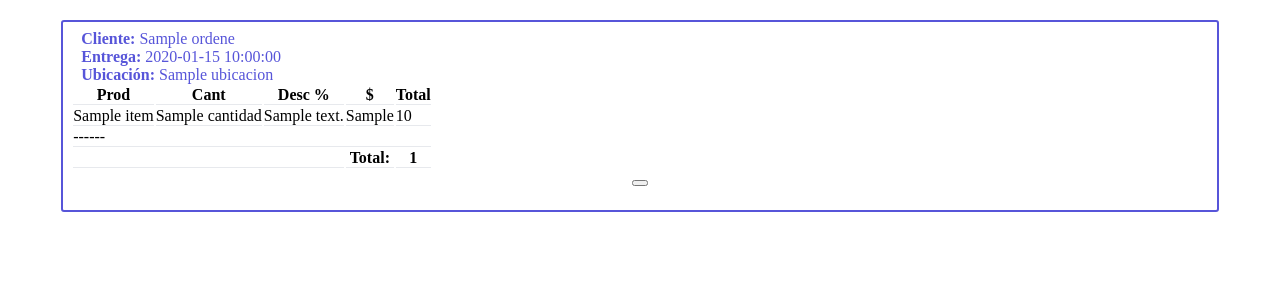
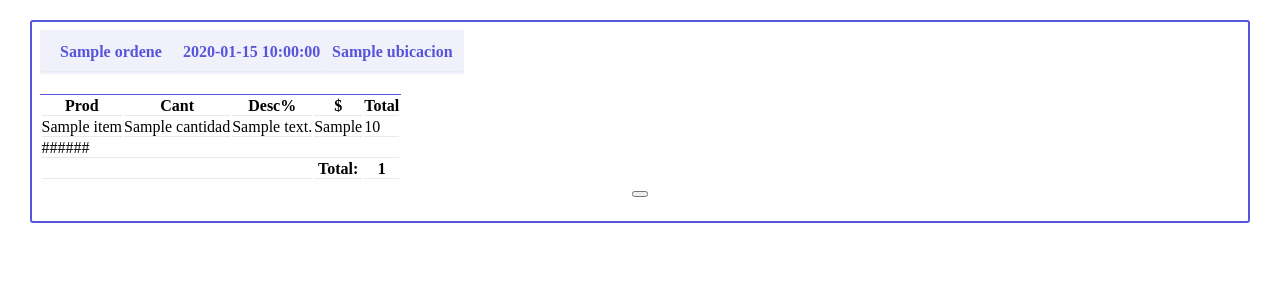
Before and after one commit to geronimotondato/stock_engine, a CodeIgniter app: the page made by application/views/ordenes.php in a window 1280 px wide. Shown: the top 300 px of the page. Run offline with CodeIgniter, Linux system fonts and the light colour scheme; tables that the repository leaves empty or names only in its code hold one stand-in row (values such as "Sample post"); the template is opened without the code that fills it: most values are stand-ins (such as "Sample title", 1, 10 or a date in 2020); lists and menus that the app fills with data are empty.

Commit message:
mejoro la vista de ordenes

```diff
--- a/application/views/ordenes.php
+++ b/application/views/ordenes.php
@@ -13,33 +13,34 @@
     <div class="columns">
 
         <div class="cabecera-orden column col-12">
-        <strong>Cliente: </strong><?= $orden["nombre"];?>
-        </div>
-
-        <div class="cabecera-orden column col-12">
-        <strong>Entrega: </strong><?= $orden["fecha_entrega"]; ?>
-        </div>
-
-        <div class="cabecera-orden column col-12">
-        <strong>Ubicación: </strong><?= $orden["ubicacion"]; ?>
+        <table class="table">
+          <thead>
+            <tr>
+              <th width=33%><?= $orden["nombre"];?></th>
+              <th width=33%><?= $orden["fecha_entrega"]; ?></th>
+              <th width=33%><?= $orden["ubicacion"]; ?></th>
+            </tr>
+          </thead>
+        </table>
         </div>
 
       <div class="column col-12">
 
 
-        <table class="table table-striped table-hover">
+
+        <table class="table tabla-productos">
           <thead>
             <tr>
               <th>Prod</th>
               <th>Cant</th>
-              <th>Desc %</th>
+              <th>Desc%</th>
               <th>$</th>
               <th>Total</th>
             </tr>
           </thead>
           <tbody>
             <?PHP foreach($orden["items"] as $item): ?>
-            <tr class="active">
+            <tr>
               <td><?= $item["nombre"] ?></td>
               <td><?= $item["cantidad"]?></td>
               <td><?= $item["descuento"]?></td>
@@ -47,8 +48,8 @@
               <td><?= $item["total"]?></td>
             </tr>
             <?PHP endforeach ?>
-            <tr class="active">
-              <td colspan=5>------</td>
+            <tr >
+              <td colspan=5>######</td>
             </tr>
             <tr>
               <th colspan=3></th>
@@ -65,7 +66,7 @@
          </div>
          <div class="column col-6 acciones">
            <form action="ordenes/finalizar_orden" method="post">
-            <button class="btn btn-link" name="id_orden" value=<?PHP echo $orden['id_orden'];?>><i class='icon icon-2x icon-check'></i></button>
+            <button id="finalizar-orden"class="btn btn-link" name="id_orden" value=<?PHP echo $orden['id_orden'];?>><i class='icon icon-2x icon-check'></i></button>
             </form>
         </div>
 
--- a/resources/css/ordenes.css
+++ b/resources/css/ordenes.css
@@ -1,6 +1,6 @@
 
 .orden{
-	max-width: 90%;
+	max-width: 95%;
 	margin: 20px auto;
 	padding: 8px;
 	border: 2px solid #5755d9;
@@ -19,6 +19,31 @@
 	max-width: 500px;
 }
 
+.table td, .table th {
+	border-bottom: .05rem solid #e7e9ed;
+	padding: 0px;
+}
+
+.cabecera-orden table{
+	color:#5755d9;
+	text-align: center;
+	margin-bottom: 20px;
+	background-color: #5755d915;
+}
+
+.cabecera-orden table tr{
+	height: 40px;
+}
+
+.tabla-productos{
+	border-top: 1px solid #5755d9;
+	border-radius: 3;
+}
+
+.tabla-productos tbody tr td{
+	border-roght: 1px solid  #444;
+}
+
 .acciones{
 	color:#fff;
 	text-align: center;
@@ -26,13 +51,6 @@
 	margin: 10px 0;
 }
 
-.table td, .table th {
-	border-bottom: .05rem solid #e7e9ed;
-	padding: 0px;
+#finalizar-orden{
+	color: green;
 }
-
-.cabecera-orden{
-	color:#5755d9;
-	padding: 0 10px;
-
-}
```
